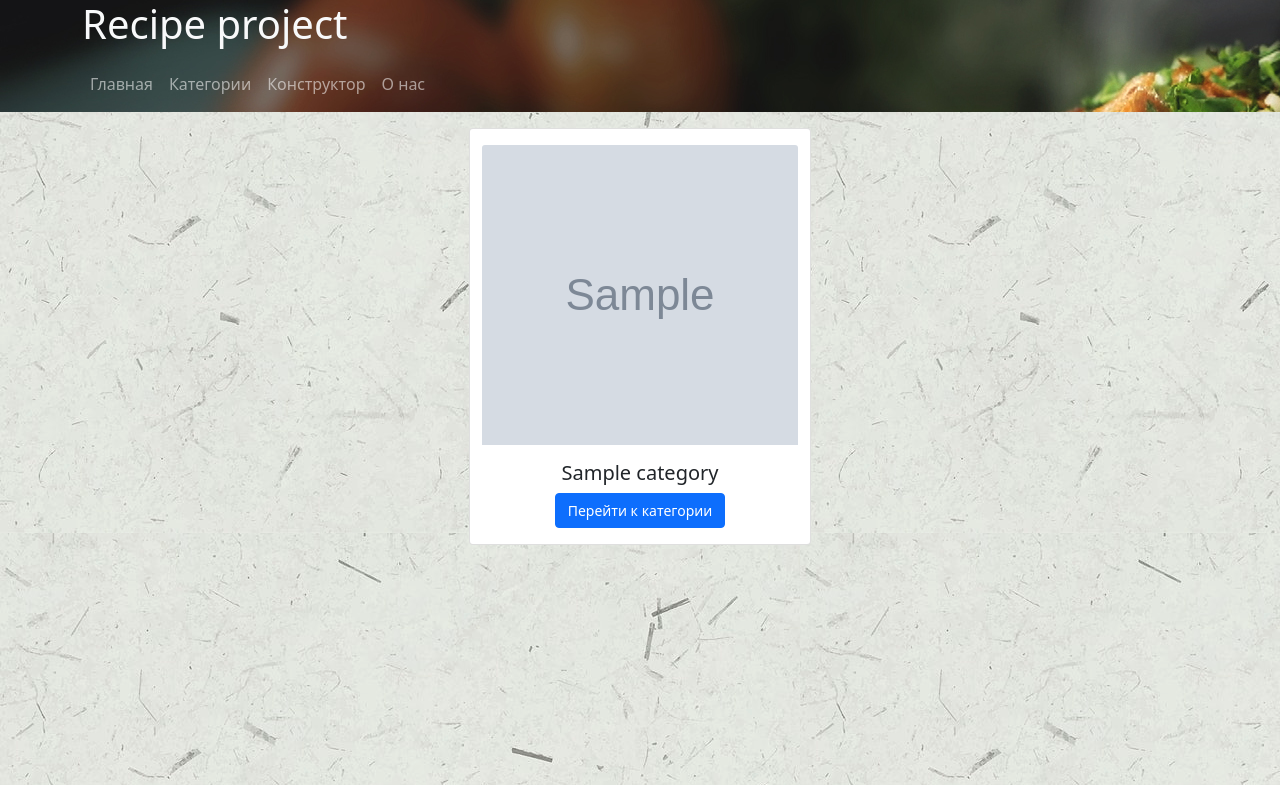
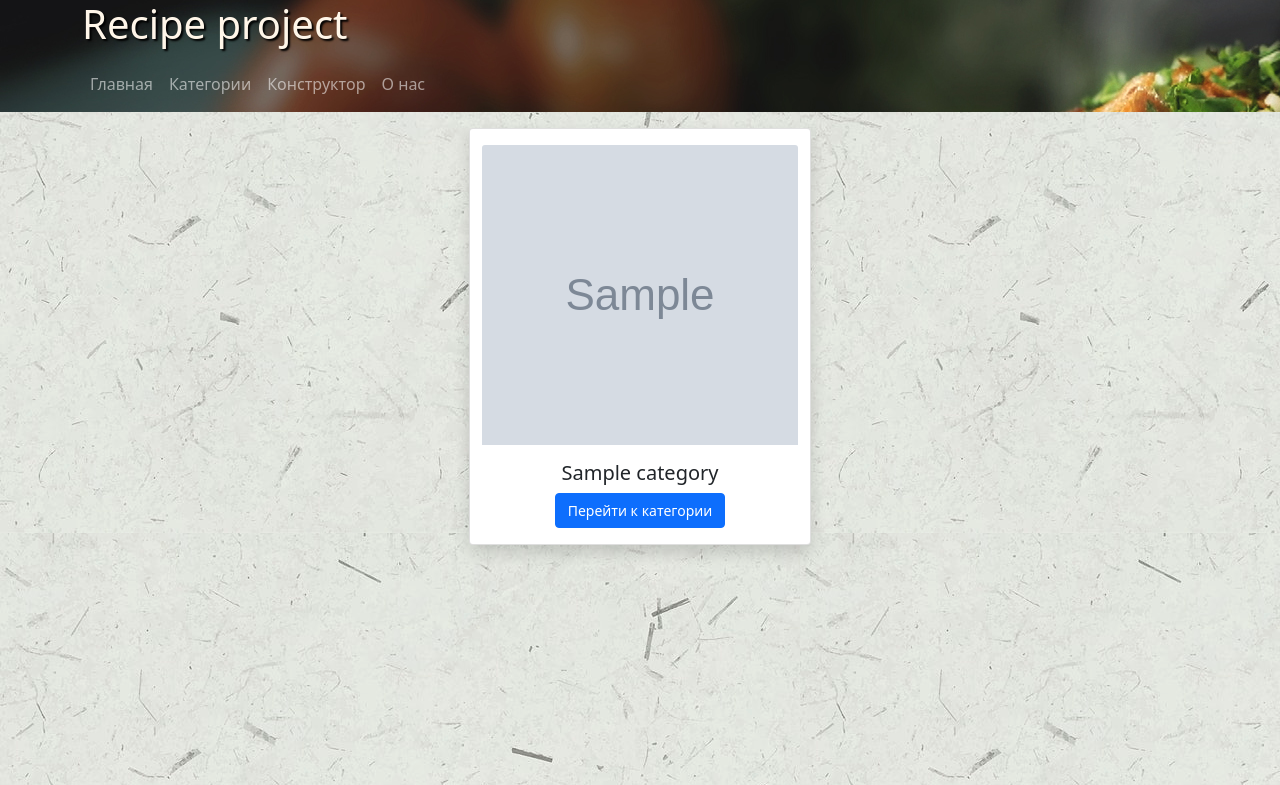
Before and after one commit to lokarddev/recipe, a Django app: page /category/ in a window 1280 px wide. Shown: the top 785 px of the page. Run offline with Django 3.2, Linux system fonts and the light colour scheme; tables that the repository leaves empty hold one stand-in row (values such as "Sample post"); grey boxes marked "Sample" are stand-in pictures.

Commit message:
some visual changes with text and cards

```diff
--- a/static/css/base.css
+++ b/static/css/base.css
@@ -7,3 +7,7 @@
     margin: 1px;
     background-color: black;
 }
+
+.nav_item {
+    text-shadow: 2px 2px 2px black;
+}
--- a/templates/include/header.html
+++ b/templates/include/header.html
@@ -1,8 +1,8 @@
- {% block header %}
+{% block header %}
     <div class="bg-image" style="background-image: url('/static/banner.jpg')">
         <div class="accordion-header text-light">
             <div class="container justify-content-center">
-                <h1>Recipe project</h1>
+                <h1 style="text-shadow: 2px 2px 2px black; color: #fff6e9">Recipe project</h1>
                 <nav class="navbar navbar-expand navbar-dark text-white">
                     <div class="text-white">
                         <ul class="navbar-nav mr-auto text-white">
--- a/templates/main_recipe/category.html
+++ b/templates/main_recipe/category.html
@@ -2,7 +2,7 @@
     {% block content %}
             <div class="row mt-3 justify-content-center">
                 {% for category in categories %}
-                    <div class="card mx-2 mb-2 text-center" style="max-width: 30%">
+                    <div class="card mx-2 mb-2 text-center shadow" style="max-width: 30%">
                             <img class="card-img-top mt-3" src='{{ category.image.url }}' alt="{{ category.title }}" style="height: 300px; width: available">
                             <div class="card-body">
                                 <h5 class="card-title">{{ category.title }}</h5>
```
Also changed, not shown: templates/include/footer.html (+5 -5 lines).
